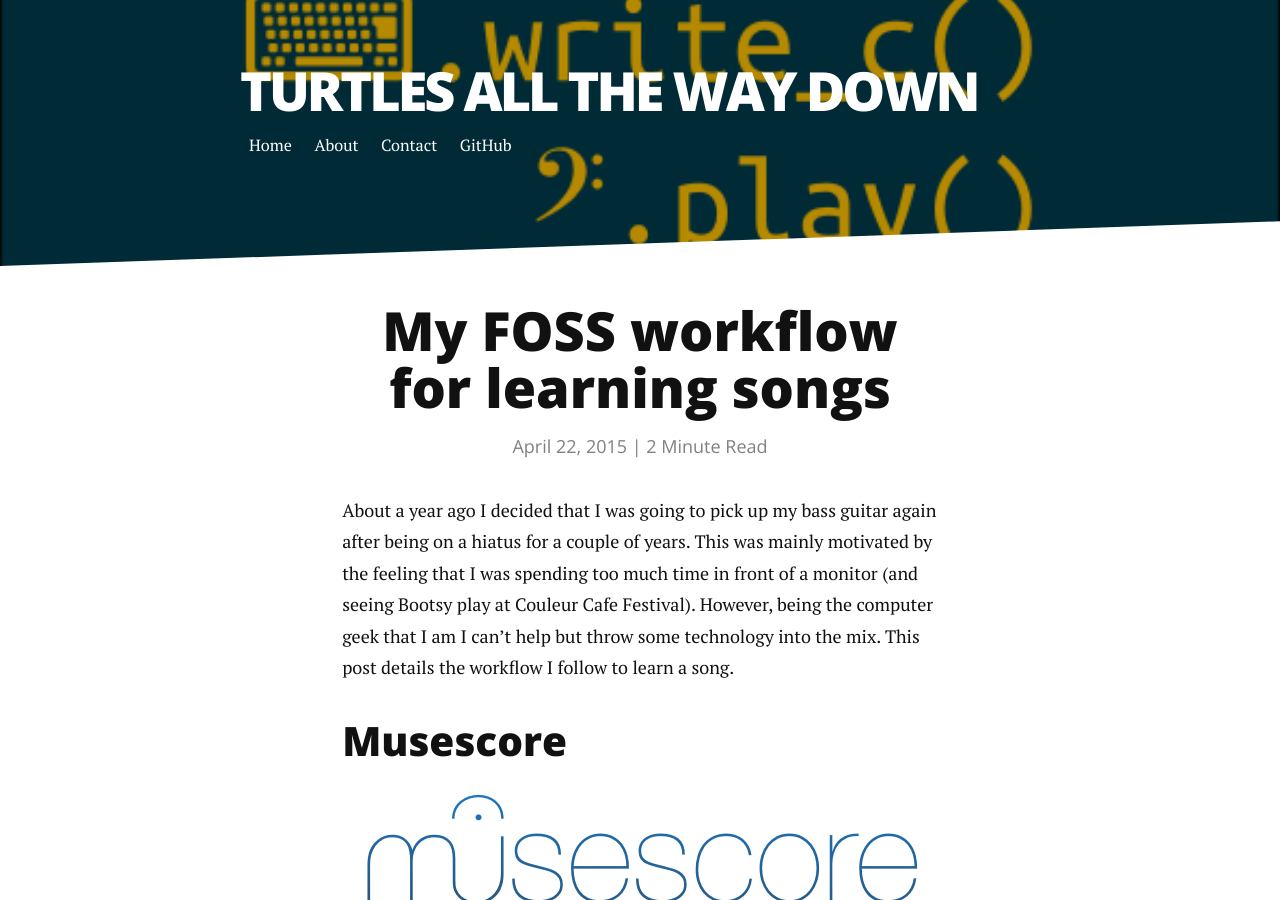
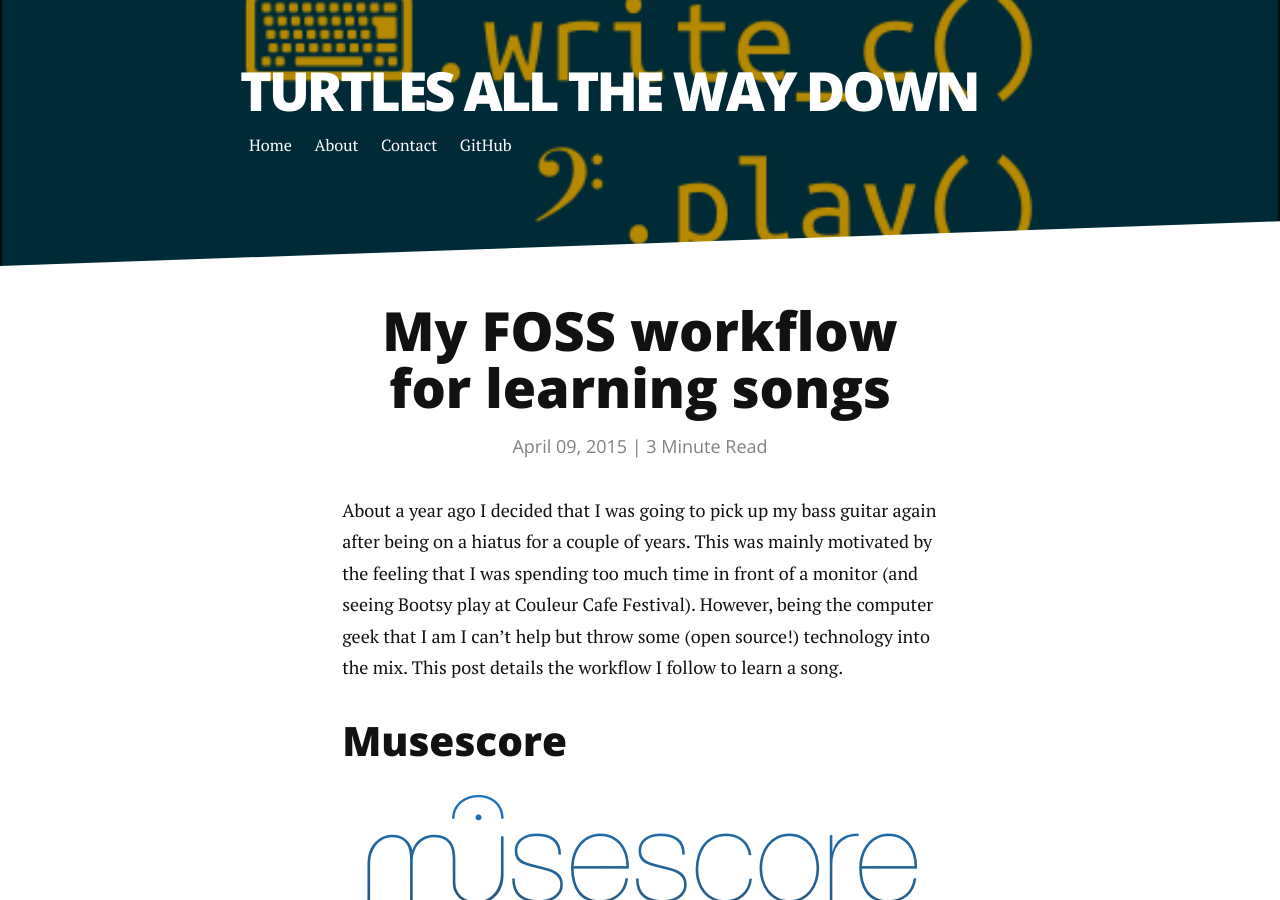
Before and after one commit to frankvanbever/frankvanbever.github.io, a Jekyll site: the page built from _posts/2015-04-22-FOSS-bass-workflow.markdown, in a window 1280 px wide and 900 px high. Built offline with Jekyll 4.4.1, drawn with Linux system fonts in a browser that asks for light colours; nearby versions of some CDN libraries; Markdown is read by kramdown in place of the engine named in the settings; some of the changed text lies outside the part shown.

Commit message:
fixed post, confusing stuff

```diff
--- a/_posts/2015-04-22-FOSS-bass-workflow.markdown
+++ b/_posts/2015-04-22-FOSS-bass-workflow.markdown
@@ -1,16 +1,18 @@
 ---
 layout: post
 title:  "My FOSS workflow for learning songs"
-date: 2015-04-22
+date: 2015-04-09
 categories: FOSS, Bass, Musescore, Ardour
 ---
+
 
 About a year ago I decided that I was going to pick up my bass guitar
 again after being on a hiatus for a couple of years.  This was mainly
 motivated by the feeling that I was spending too much time in front of
-a monitor (and seeing Bootsy play at Couleur Cafe Festival).  However,
-being the computer geek that I am I can't help but throw some technology
-into the mix. This post details the workflow I follow to learn a song.
+a monitor (and seeing Bootsy play at Couleur Cafe Festival).  However, being
+the computer geek that I am I can't help but throw some (open
+source!) technology into the mix. This post details the workflow I follow to
+learn a song.
 
 
 Musescore
@@ -23,6 +25,10 @@
 music. This is where the workflow starts. I input this sheet music into
 Musescore.
 
+<div align="center">
+<img src="{{'/assets/img/2015-04-22-FOSS-bass-workflow/musescore.png' | prepend:site.baseurl }}" alt="" align="center" >
+</div>
+
 
 [Musescore](https://musescore.org/) is a WYSIWYG editor for sheet music
 notation. You can provide input through different mechanisms:
@@ -33,7 +39,13 @@
 This in itself is already very interesting, but Musescore has a number of
 features that make it a killer tool for getting the song just right.
 
+
 ### Playback
+
+
+<div align="center">
+<img src="{{'/assets/img/2015-04-22-FOSS-bass-workflow/play_panel2.png' | prepend:site.baseurl }}" alt="" align="center" >
+</div>
 
 Musescore can [play back](https://musescore.org/en/node/35971) the music
 you wrote down using the editor. This allows you to play along with an
@@ -61,13 +73,36 @@
 Ardour - recording yourself
 ---------------------------
 <div align="center">
-<img src="{{'/assets/img/2015-04-22-FOSS-bass-workflow/ardour_made.png' | prepend: site.baseurl }}" alt="" align="center" > </div>
+<img src="{{'/assets/img/2015-04-22-FOSS-bass-workflow/ardour_made.png' | prepend: site.baseurl }}" alt="" align="center" >
+</div>
 
-I recently bought a Focusrite Scarlett 2i2 USB audio interface. It
-performs admirably on my Linux system (Mint 17.1 Mate with a low-latency
-kernel). I quickly integrated it into my practice routine. What I do is
-I load up an mp3 or ogg file into Ardour, a DAW, and record myself playing
-over the original song. I start doing this once I feel I've got the song
-down playing along with Musescore. When you listen back to the recording
-you're confronted with the tiny errors in your playing: strings you don't
-mute, buzz caused by not fretting exactly right.
+The next step involves [Ardour](http://ardour.org/), a digital audio workstation application. I have
+a usb audio interface (Focusrite Scarlet 2i2, works great under Linux) which
+I can connect to the line out of my amplifier or plug my bass into directly.
+Being able to re-listen to what you've been playing is a valuable tool for
+improving your playing.
+
+<div align="center">
+<img src="{{'/assets/img/2015-04-22-FOSS-bass-workflow/ardour.png' | prepend:site.baseurl }}" alt="" align="center" >
+</div>
+
+What I do is I load up a recording of the song I'm trying to learn and record
+over it. This allows you to spot subtle timing errors, noise you make by not
+fretting right or not muting your strings right. When you're in the zone with
+a bad case of bass face it's sometimes hard to hear these problems. But the
+recording doesn't lie.
+
+The recently launched version 4.0 now also supports Windows.
+
+Final thoughts
+--------------
+
+I find that these tools are a great aid when I try to learn a song. The fact
+that I'm able to achieve this using open source software is an added bonus.
+The applications I've described here however aren't the only possibilities.
+Software like Sibelius or Finale could be used as a replacement for Musescore.
+Audacity, Ableton, Reaper, etc. could be used as a replacement for Ardour.
+
+
+**TL;DR:** Use an application that can play back sheet music. Record yourself
+and listen to hear errors you wouldn't otherwise notice.
```
